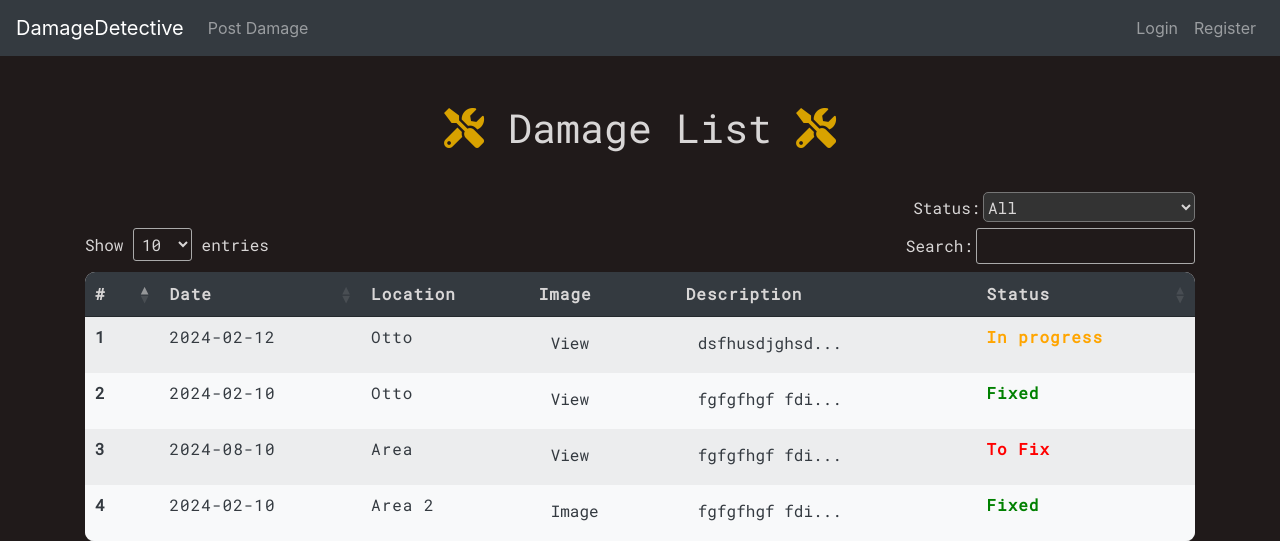
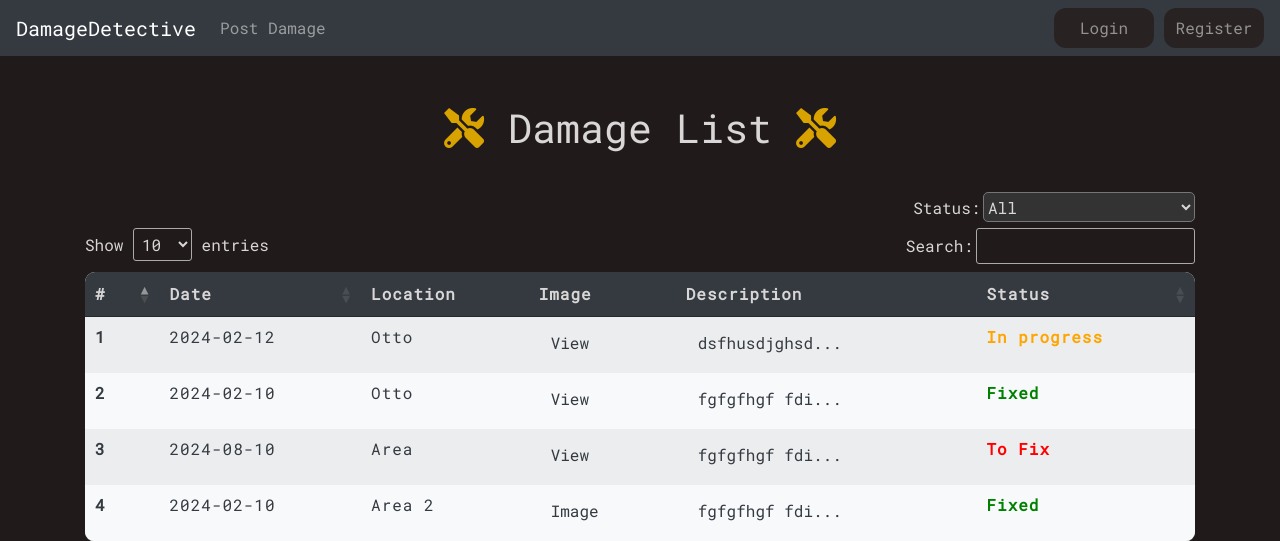
Before and after one commit to vaggelisdrak/ece_web_project, a Node server app: template frontend/views/home.hbs in a window 1280 px wide. Shown: the top 541 px of the page. Run offline with Node 20, Linux system fonts and the light colour scheme; the template is opened without the code that fills it, so the values that code supplies are empty; some libraries are stand-ins or nearby versions.

Commit message:
details nav

```diff
--- a/frontend/public/css/stylesForms.css
+++ b/frontend/public/css/stylesForms.css
@@ -280,3 +280,50 @@
 }
 
 /****************** table **************************/
+
+.nav-item{
+    font-family: 'Roboto Mono', monospace;
+}
+
+.navbar-brand{
+    font-family: 'Roboto Mono', monospace;
+}
+
+.login-button {
+    background-color: rgb(40, 34, 34);
+    color: #d8a200;
+    border: none;
+    text-align: center;
+    text-decoration: none;
+    display: inline-block;
+    font-size: 16px;
+    transition-duration: 0.4s;
+    cursor: pointer;
+    border-radius: 12px;
+    margin-right: 10px;
+    width: 100px;
+}
+
+.login-button:hover {
+    background-color: #d8a200;
+    color: darkgray;
+}
+
+.register-button {
+    background-color: rgb(40, 34, 34);
+    color: #d8a200;
+    border: none;
+    text-align: center;
+    text-decoration: none;
+    display: inline-block;
+    font-size: 16px;
+    transition-duration: 0.4s;
+    cursor: pointer;
+    border-radius: 12px;
+    width: 100px;
+}
+
+.register-button:hover {
+    background-color: #d8a200;
+    color: darkgray;
+}
--- a/frontend/views/layouts/main.hbs
+++ b/frontend/views/layouts/main.hbs
@@ -38,10 +38,10 @@
                 </button>
             </form>-->
             <ul class="navbar-nav ml-auto">
-                <li class="nav-item">
+                <li class="nav-item login-button">
                     <a class="nav-link" href="/signin">Login</a>
                 </li>
-                <li class="nav-item">
+                <li class="nav-item register-button">
                     <a class="nav-link" href="/signup">Register</a>
                 </li>
             </ul>
```
